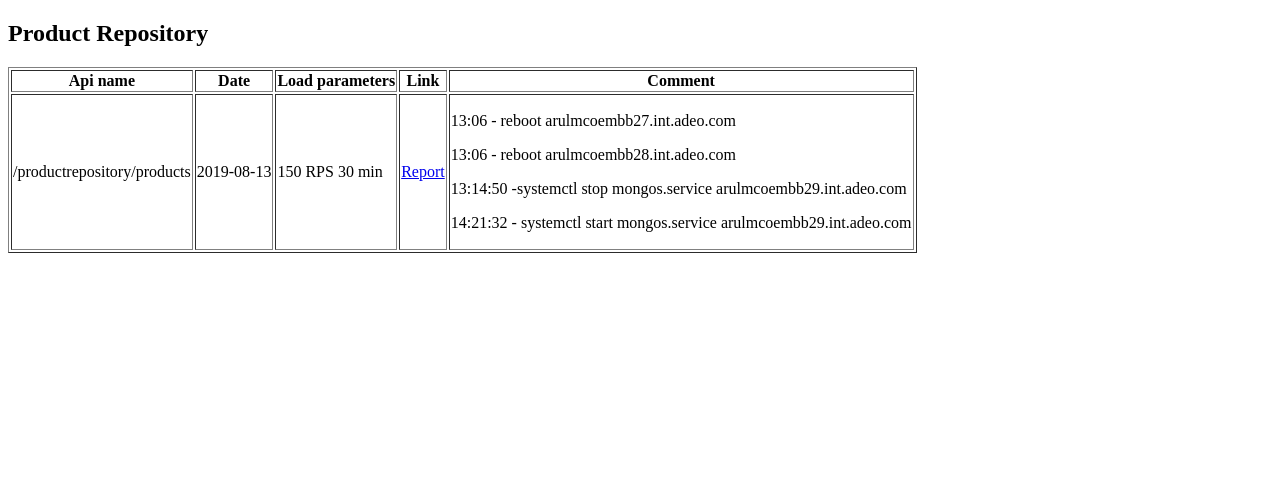
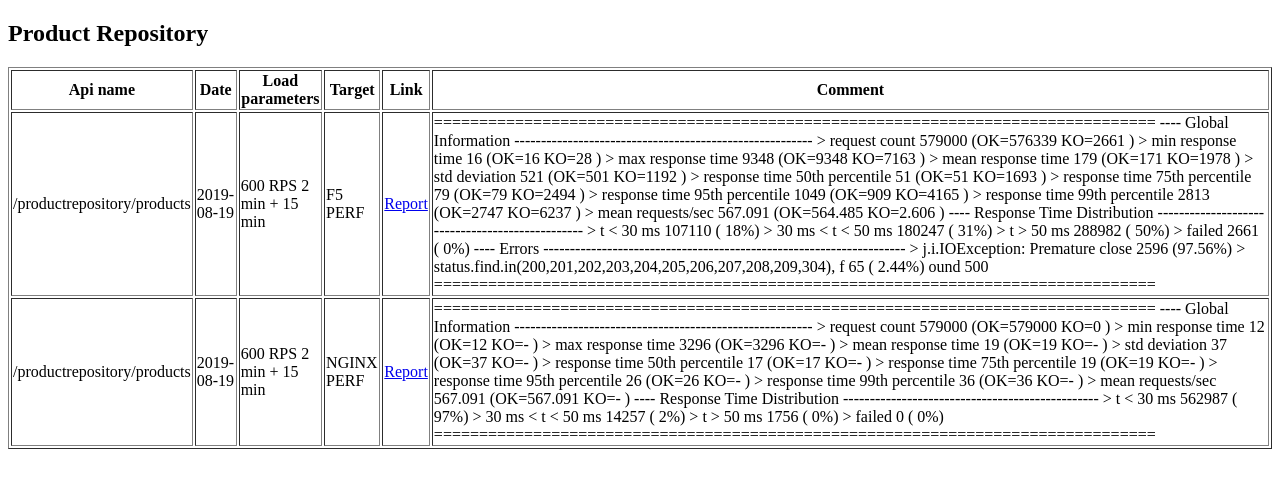
Before and after one commit to PerformanceGatling/PerformanceGatling.github.io, a plain HTML site: page index.html in a window 1280 px wide. Drawn offline with Linux system fonts and the light colour scheme.

Commit message:
Add files via upload
Update

```diff
--- a/index.html
+++ b/index.html
@@ -14,19 +14,65 @@
                 <th>Api name</th>
                 <th>Date</th>
                 <th>Load parameters</th>
+                <th>Target</th>
                 <th>Link</th>
                 <th>Comment</th>
                 <tr>
                     <td>/productrepository/products</td>
-                    <td>2019-08-13</td>
-                    <td>150 RPS 30 min</td>
-                    <td><a href="./productrepositorysimulation-20190813104838577/index.html">Report</a></td>
-                    <td><p>13:06 - reboot  arulmcoembb27.int.adeo.com</p>
-                        <p>13:06 - reboot  arulmcoembb28.int.adeo.com</p>
-                        <p>13:14:50 -systemctl stop mongos.service arulmcoembb29.int.adeo.com</p>
-                        <p>14:21:32  - systemctl start mongos.service arulmcoembb29.int.adeo.com</p>
+                    <td>2019-08-19</td>
+                    <td>600 RPS 2 min + 15 min</td>
+                    <td>F5 PERF</td>
+                    <td><a href="./productrepositorysimulation-20190819121126469_Perf_600_F5">Report</a></td>
+                    <td>================================================================================
+                            ---- Global Information --------------------------------------------------------
+                            > request count                                     579000 (OK=576339 KO=2661  )
+                            > min response time                                     16 (OK=16     KO=28    )
+                            > max response time                                   9348 (OK=9348   KO=7163  )
+                            > mean response time                                   179 (OK=171    KO=1978  )
+                            > std deviation                                        521 (OK=501    KO=1192  )
+                            > response time 50th percentile                         51 (OK=51     KO=1693  )
+                            > response time 75th percentile                         79 (OK=79     KO=2494  )
+                            > response time 95th percentile                       1049 (OK=909    KO=4165  )
+                            > response time 99th percentile                       2813 (OK=2747   KO=6237  )
+                            > mean requests/sec                                567.091 (OK=564.485 KO=2.606 )
+                            ---- Response Time Distribution ------------------------------------------------
+                            > t < 30 ms                                         107110 ( 18%)
+                            > 30 ms < t < 50 ms                                 180247 ( 31%)
+                            > t > 50 ms                                         288982 ( 50%)
+                            > failed                                              2661 (  0%)
+                            ---- Errors --------------------------------------------------------------------
+                            > j.i.IOException: Premature close                                 2596 (97.56%)
+                            > status.find.in(200,201,202,203,204,205,206,207,208,209,304), f     65 ( 2.44%)
+                            ound 500
+                            ================================================================================
                     </td>
                 </tr>
+                <tr>
+                        <td>/productrepository/products</td>
+                        <td>2019-08-19</td>
+                        <td>600 RPS 2 min + 15 min</td>
+                        <td>NGINX PERF</td>
+                        <td><a href="productrepositorysimulation-20190819124802077_Perf_600_Nginx">Report</a></td>
+                        <td>================================================================================
+                                ---- Global Information --------------------------------------------------------
+                                > request count                                     579000 (OK=579000 KO=0     )
+                                > min response time                                     12 (OK=12     KO=-     )
+                                > max response time                                   3296 (OK=3296   KO=-     )
+                                > mean response time                                    19 (OK=19     KO=-     )
+                                > std deviation                                         37 (OK=37     KO=-     )
+                                > response time 50th percentile                         17 (OK=17     KO=-     )
+                                > response time 75th percentile                         19 (OK=19     KO=-     )
+                                > response time 95th percentile                         26 (OK=26     KO=-     )
+                                > response time 99th percentile                         36 (OK=36     KO=-     )
+                                > mean requests/sec                                567.091 (OK=567.091 KO=-     )
+                                ---- Response Time Distribution ------------------------------------------------
+                                > t < 30 ms                                         562987 ( 97%)
+                                > 30 ms < t < 50 ms                                  14257 (  2%)
+                                > t > 50 ms                                           1756 (  0%)
+                                > failed                                                 0 (  0%)
+                                ================================================================================
+                        </td>
+                    </tr>
             </table>
         </div>
     </div>
```
